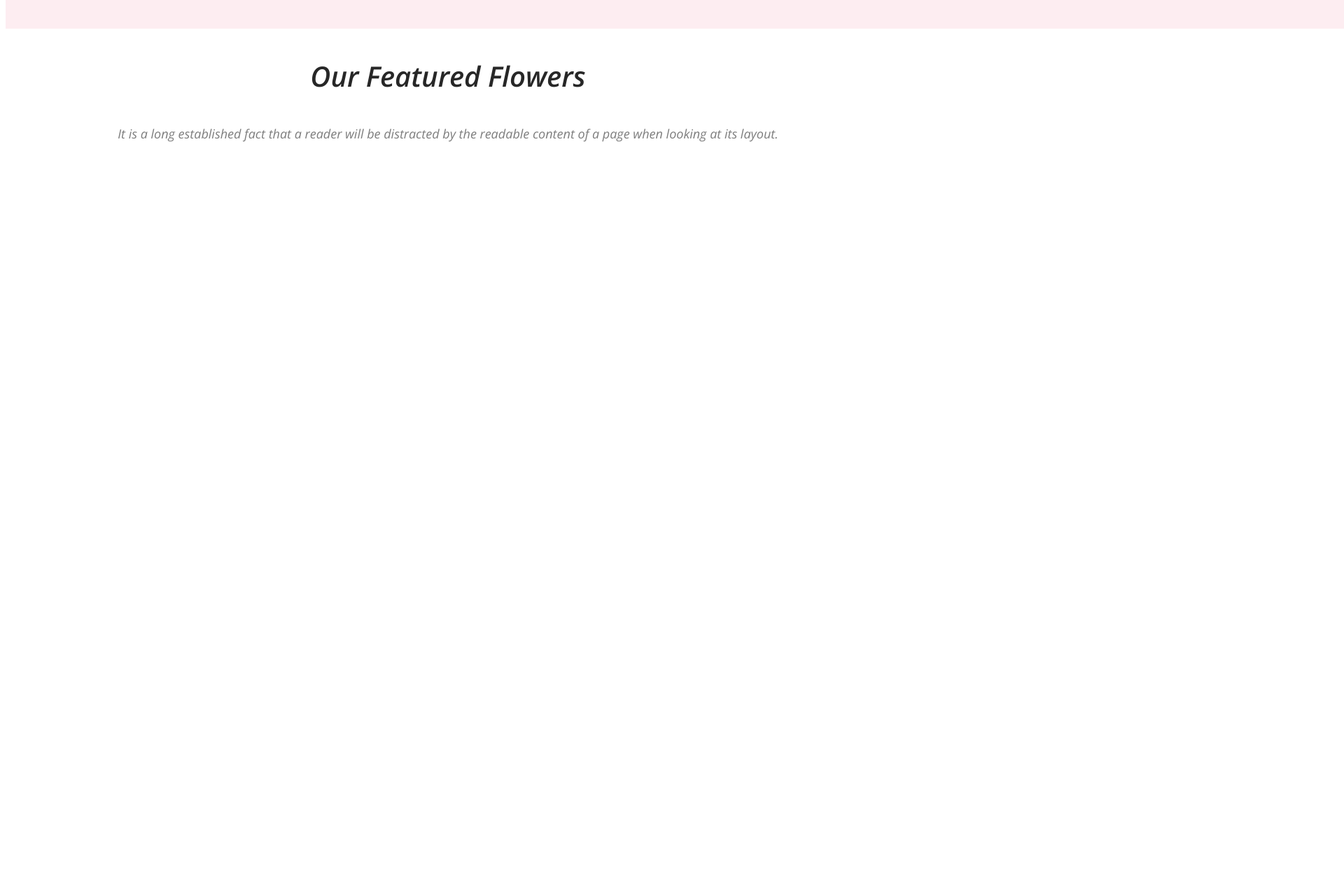
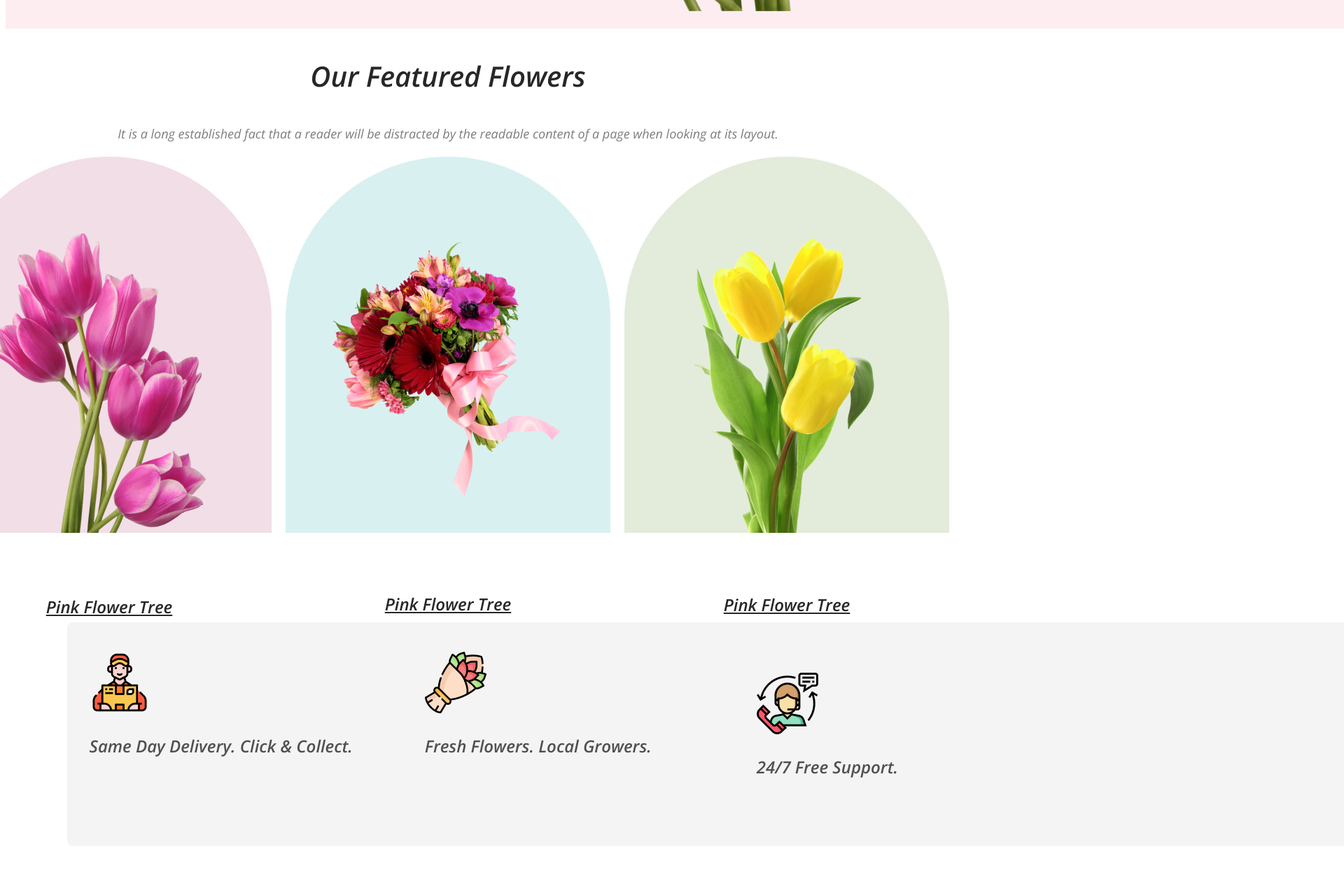
Before and after one commit to Sukla22/Flower-Shop, a plain HTML site: page index.html in a window 1280 px wide. Shown: the part 817-2074 px from the top of the page at 70% size, 1920 px wide, since content can reach past the window. Before the commit the page ends 1041 px from the top, so only its background shows below. Drawn offline with nearby package versions, Linux system fonts and the light colour scheme.

Commit message:
icons section finished

```diff
--- a/index.html
+++ b/index.html
@@ -24,12 +24,30 @@
                     more-or-less normal distribution of letters.</h1>
                 <button class="btn-primary">Shop Now</button>
             </div>
-       <img class="banner-pic" src="images/pngwing 10.png" alt=""></nav>
+            <img class="banner-pic" src="images/pngwing 10.png" alt="">
+        </nav>
     </header>
     <main>
         <section class="featured">
             <h3 class="section-title">Our Featured Flowers</h3>
-    <p class="section-description">It is a long established fact that a reader will be distracted by the readable content of a page when looking at its layout.</p>
+            <p class="section-description">It is a long established fact that a reader will be distracted by the
+                readable content of a page when looking at its layout.</p>
+        </section>
+        <section class="flower-tree">
+            <div class="p1"><img class="img1" src="images/pngwing 6.png" alt="">
+                <h1 class="f1">Pink Flower Tree</h1>
+            </div>
+            <div class="p2"><img class="img2" src="images/pngwing 5.png" alt="">
+                <h1 class="f1">Pink Flower Tree</h1>
+            </div>
+            <div class="p3"><img class="img3" src="images/pngwing 7.png" alt="">
+                <h1 class="f1">Pink Flower Tree</h1>
+            </div>
+        </section>
+        <section class="icon">
+            <div class="i1"><img src="images/Group 57.png" alt=""><p class="i">Same Day Delivery. Click & Collect.</p></div>
+            <div class="i2"><img src="images/Group 58.png" alt=""><p class="i">Fresh Flowers. Local Growers.</p></div>
+            <div class="i3"><img src="images/Group 59.png" alt=""><p class="i">24/7 Free Support.</p></div>
         </section>
     </main>
     <footer>
--- a/styles/flower-shop.css
+++ b/styles/flower-shop.css
@@ -20,13 +20,15 @@ body {
     line-height: 30px;
 
 }
+.i{
+    color: rgba(39, 39, 39, 0.80);
+text-align: center;
 
-/* nav related styles */
-/* {
-    display: flex;
+font-size: 24px;
 
-    justify-content: space-between;
-} */
+font-weight: 600;
+line-height: 35px; /* 145.833% */
+}
 
 .web-title {
     color: #272727;
@@ -40,12 +42,15 @@ header {
     width: 1920px;
     height: 850px;
     flex-shrink: 0;
-    justify-content: space-between;
+        display: flex;
+        justify-content: space-between;
+        align-items: center;
 }
 
 nav {
     display: flex;
     align-items: center;
+    justify-content: space-between;
     width: 635px;
     height: 800px;
     flex-shrink: 0;
@@ -81,4 +86,86 @@ nav {
 }
 
 /* main section styles */
-/* our featured flowers */
+/* flower tree */
+.p1 {
+    border-radius: 300px 300px 0px 0px;
+    background: rgba(167, 33, 98, 0.15);
+    width: 464px;
+    height: 538px;
+    flex-shrink: 0;
+    margin-right: 20px;
+}
+
+.img1 {
+    width: 310px;
+    height: 428px;
+    flex-shrink: 0;
+    padding: 110px 78px 78px 60px;
+}
+
+.p2 {
+    border-radius: 300px 300px 0px 0px;
+    background: rgba(5, 151, 160, 0.15);
+    width: 464px;
+    height: 538px;
+    flex-shrink: 0;
+    margin-right: 20px;
+}
+
+.img2 {
+    width: 370px;
+    height: 370px;
+    flex-shrink: 0;
+    padding: 117px 47px 125px 51px;
+}
+
+.p3 {
+    border-radius: 300px 300px 0px 0px;
+    background: rgba(71, 125, 17, 0.15);
+    width: 464px;
+    height: 538px;
+    flex-shrink: 0;
+}
+
+.img3 {
+    width: 314px;
+    height: 471px;
+    flex-shrink: 0;
+    padding: 67px 75px 75px 67px;
+}
+
+.flower-tree {
+    display: flex;
+    justify-content: center;
+    margin-bottom: 128px;
+}
+
+.f1 {
+    color: #272727;
+    text-align: center;
+    font-size: 24px;
+    font-weight: 700;
+    line-height: 5px;
+    /* 145.833% */
+    text-decoration-line: underline;
+}
+
+.icon {
+    border-radius: 8px;
+    background: rgba(39, 39, 39, 0.05);
+    width: 2000px;
+    height: 320px;
+    flex-shrink: 0;
+    display: flex;
+    /* justify-content: center; */
+    align-items: center;
+    margin-top: 10%;
+    margin-bottom: 50px;
+    margin-left: 7%;
+}
+.i1{
+    padding: 86px 103px 146px 31px;
+}
+.i2{
+    padding: 86px 150px 146px 0;
+}
```
Lines whose indentation alone changed are shown as unchanged.
